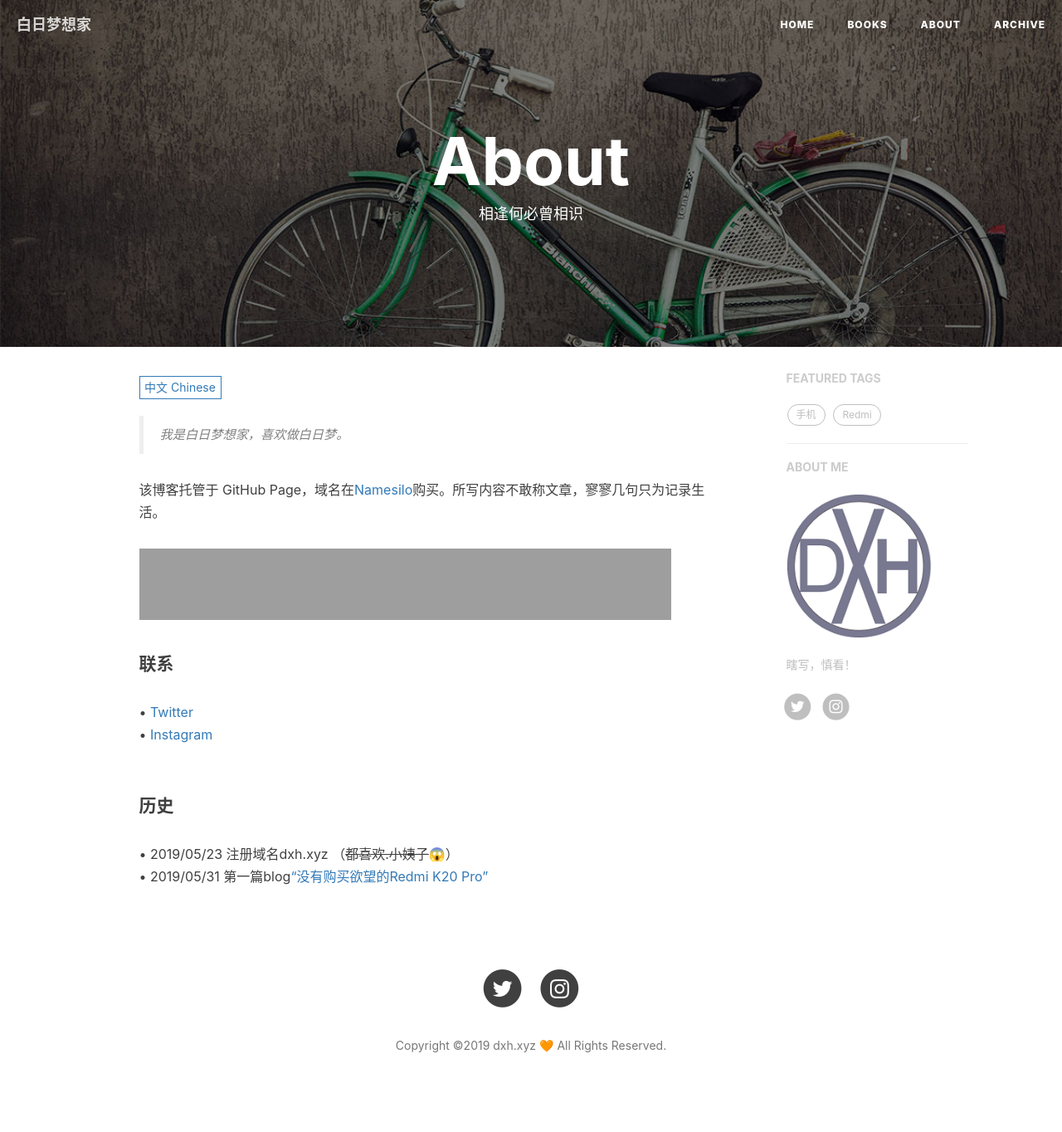
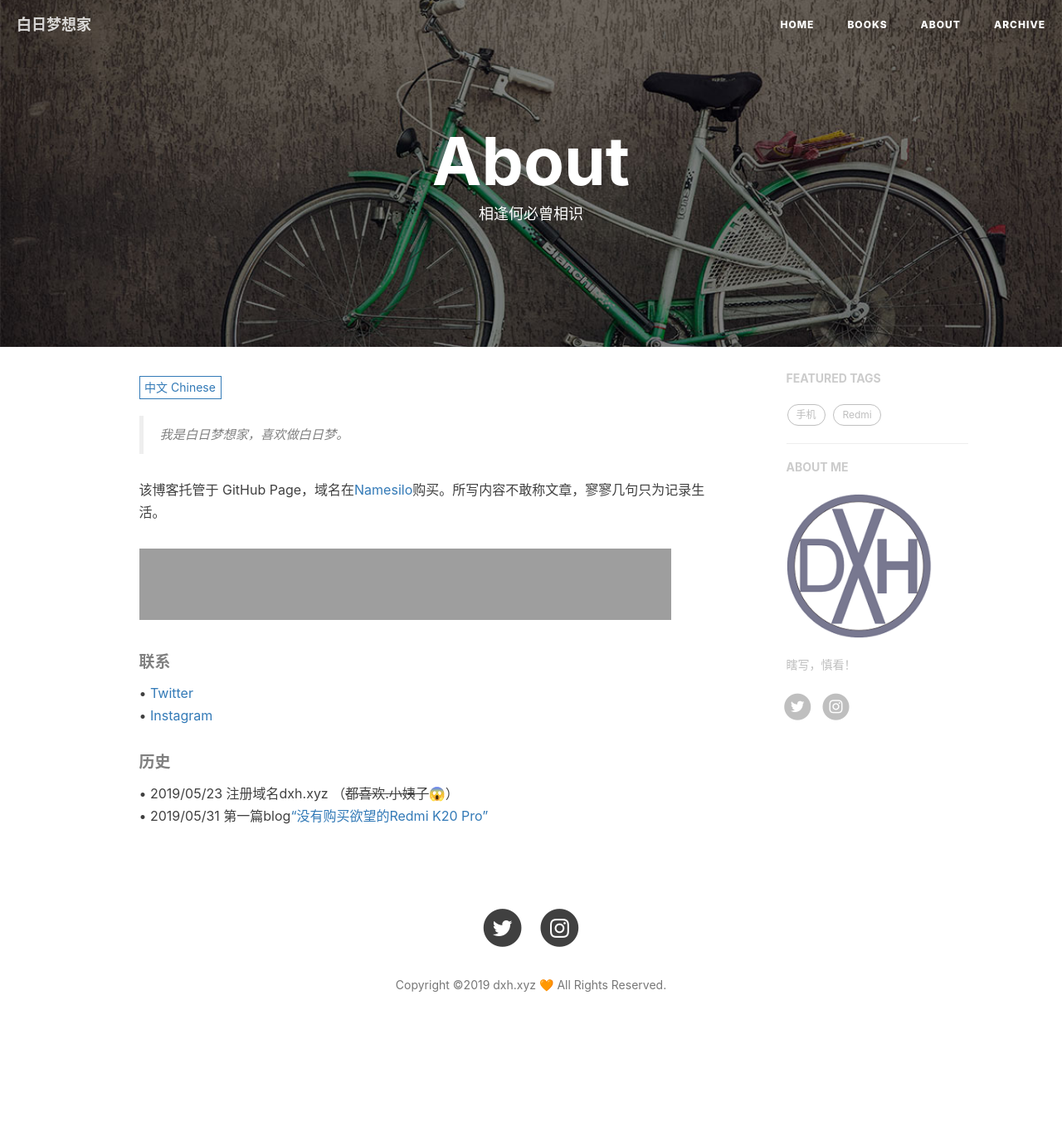
Before and after one commit to Devinteng/blog2, a Jekyll site: the page built from about.html, in a window 1280 px wide. Shown: the whole page at 83% size. Built offline with Jekyll 4.4.1, drawn with Linux system fonts in a browser that asks for light colours; nearby versions of some CDN libraries; comment, search, counter and statistics services are not loaded; after the commit the page ends 1291 px from its top, so only the background shows below that; grey boxes are pictures that could not be loaded.

Commit message:
Update zh.md

```diff
--- a/_includes/about/zh.md
+++ b/_includes/about/zh.md
@@ -8,11 +8,10 @@
 <iframe src="//music.163.com/outchain/player?type=2&id=1491585&auto=0&height=66" frameborder="0" width="90%" height="86px" > </iframe>
 
 
-#### 联系
+##### 联系
  • [Twitter](https://twitter.com/caiwoshiwho)
  • [Instagram](https://www.instagram.com/caiwoshiwho)
-<br/><br/>
 
-#### 历史
+##### 历史
 • 2019/05/23 注册域名dxh.xyz （~~都喜欢.小姨子~~😱）
 • 2019/05/31 第一篇blog[“没有购买欲望的Redmi K20 Pro”](https://daythink.net/2019/05/31/Redmi-K20-pro/)
```
